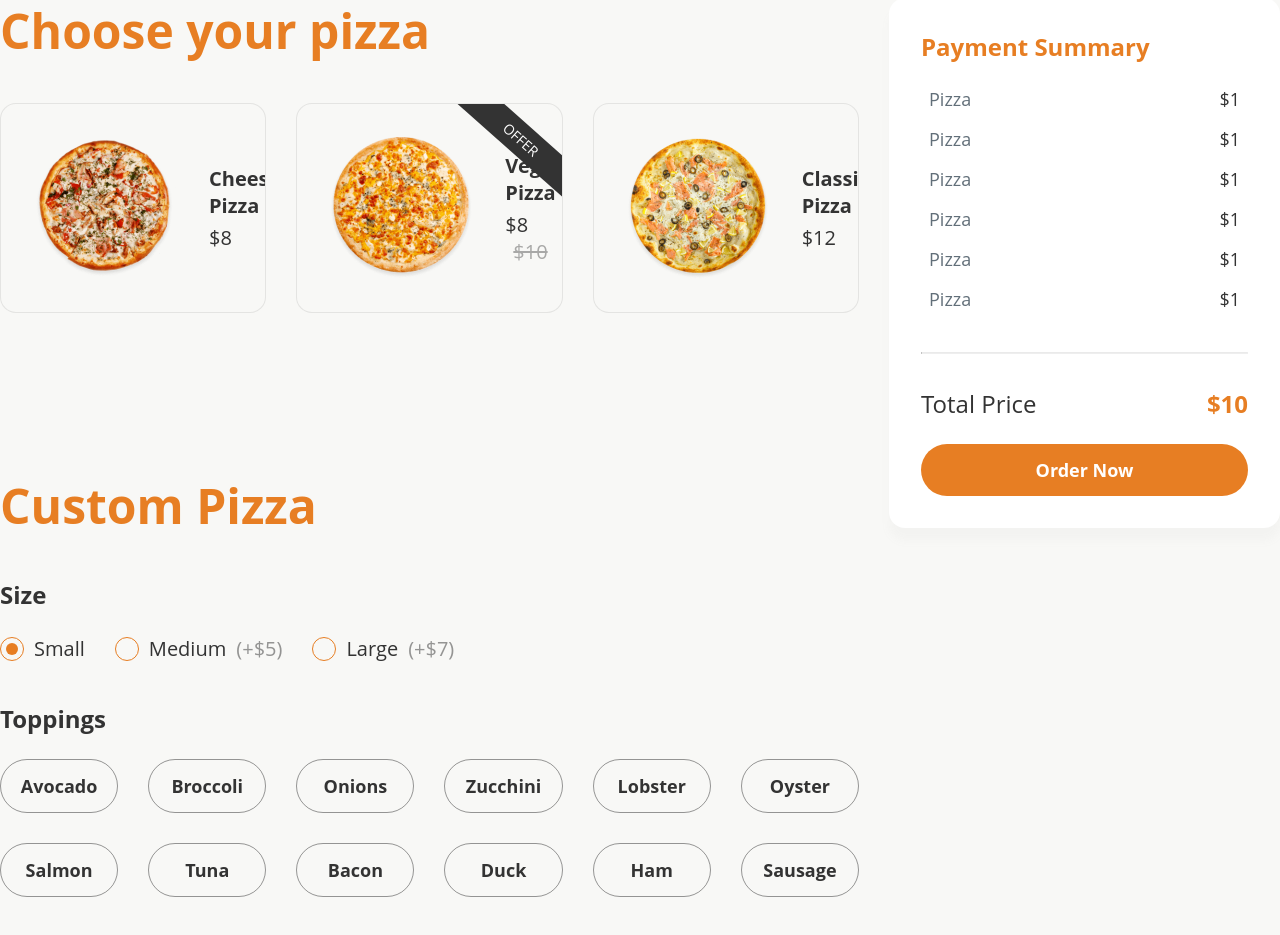
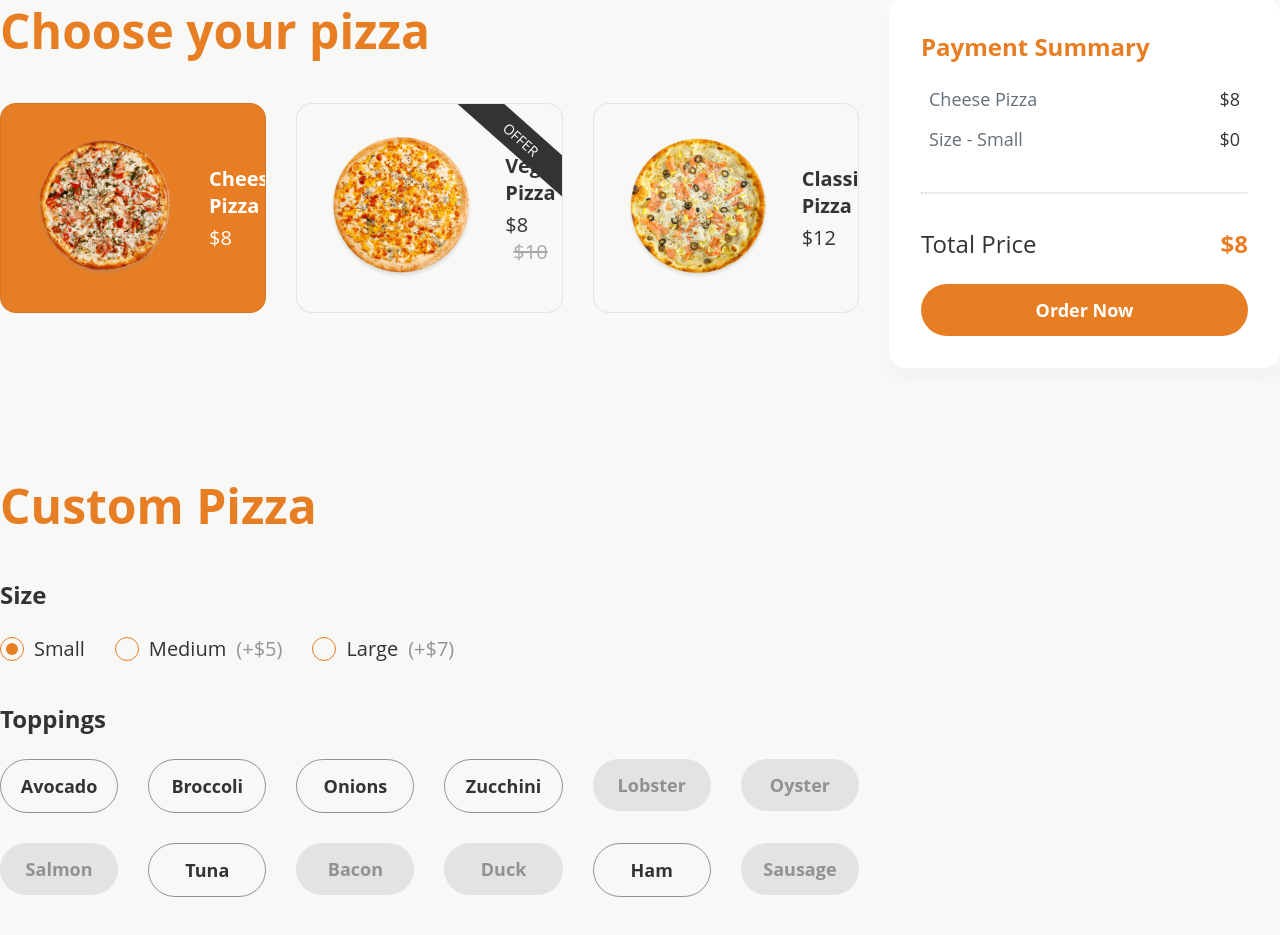
Before and after one commit to DodyDharma440/timedoor-pizza-order, a Vue app: page /order in a window 1280 px wide. Shown: the part 900-1835 px from the top of the page. Built offline with nearby package versions, Linux system fonts and the light colour scheme; the HTML template or start-up script is replaced by a standard one.

Commit message:
feat: order state management

```diff
--- a/package.json
+++ b/package.json
@@ -14,6 +14,7 @@
     "prepare": "husky install"
   },
   "dependencies": {
+    "pinia": "^3.0.3",
     "sass-embedded": "^1.89.2",
     "vue": "^3.5.13",
     "vue-router": "^4.5.0"
--- a/src/assets/styles/_buttons.scss
+++ b/src/assets/styles/_buttons.scss
@@ -12,6 +12,11 @@
     background-color: #e3e3e3;
     color: #919191;
     cursor: not-allowed;
+    border: 0;
+    &:hover {
+      background-color: #e3e3e3;
+      color: #919191;
+    }
   }
 
   &--primary {
--- a/src/components/ChoosePizza.vue
+++ b/src/components/ChoosePizza.vue
@@ -1,14 +1,9 @@
 <script setup lang="ts">
 import pizzaList from '@/static/pizza-list.json'
 import PizzaCard from './PizzaCard.vue'
-import type { IPizza } from '@/interfaces/pizza'
-import { ref } from 'vue'
+import { useOrderStore } from '@/stores/order'
 
-const selectedPizza = ref<IPizza | null>(null)
-
-const handleSelect = (pizza: IPizza) => {
-  selectedPizza.value = pizza
-}
+const store = useOrderStore()
 </script>
 
 <template>
@@ -17,8 +12,8 @@ const handleSelect = (pizza: IPizza) => {
     <div class="pizza-list__item" v-for="pizza in pizzaList.data" :key="pizza.id">
       <PizzaCard
         :pizza="pizza"
-        :is-selected="selectedPizza?.id === pizza.id"
-        @select="handleSelect(pizza)"
+        :is-selected="store.pizza.id === pizza.id"
+        @select="store.setPizza(pizza)"
       />
     </div>
   </div>
--- a/src/components/CustomPizza.vue
+++ b/src/components/CustomPizza.vue
@@ -1,30 +1,20 @@
 <script setup lang="ts">
 import toppingList from '@/static/topping-list.json'
 import sizeList from '@/static/size-list.json'
-import { ref } from 'vue'
 import RadioButton from './RadioButton.vue'
-import type { IPizzaSize } from '@/interfaces/pizza'
 import { currencyFormat } from '@/utils/number-format'
 
-const selectedToppings = ref<number[]>([])
-const selectedSize = ref<IPizzaSize>(sizeList.data[0])
+import { useOrderStore } from '@/stores/order'
+import type { IPizzaSize } from '@/interfaces/pizza'
+import { storeToRefs } from 'pinia'
 
-const isSelected = (toppingId: number) => {
-  return selectedToppings.value.includes(toppingId)
-}
-
-const handleSelect = (toppingId: number) => {
-  if (isSelected(toppingId)) {
-    selectedToppings.value = selectedToppings.value.filter((v) => v !== toppingId)
-  } else {
-    selectedToppings.value = [...selectedToppings.value, toppingId]
-  }
-}
+const store = useOrderStore()
+const { selectedSize, pizza } = storeToRefs(store)
 
 const handleChangeSize = (event: Event, value: IPizzaSize) => {
   const target = event.target as HTMLInputElement
   if (target.checked) {
-    selectedSize.value = value
+    store.setSelectedSize(value)
   }
 }
 </script>
@@ -61,10 +51,11 @@ const handleChangeSize = (event: Event, value: IPizzaSize) => {
           <button
             class="btn"
             :class="{
-              'btn--primary-default': !isSelected(topping.id),
-              'btn--primary-light': isSelected(topping.id),
+              'btn--primary-default': !store.isToppingSelected(topping.id),
+              'btn--primary-light': store.isToppingSelected(topping.id),
             }"
-            @click="handleSelect(topping.id)"
+            @click="store.toggleSelectTopping(topping)"
+            :disabled="!pizza.toppings.includes(topping.id)"
           >
             {{ topping.name }}
           </button>
--- a/src/components/PaymentSummary.vue
+++ b/src/components/PaymentSummary.vue
@@ -1,14 +1,8 @@
 <script setup lang="ts">
+import { useOrderStore } from '@/stores/order'
 import { currencyFormat } from '@/utils/number-format'
 
-const paymentDetails = [
-  { label: 'Pizza', value: 1 },
-  { label: 'Pizza', value: 1 },
-  { label: 'Pizza', value: 1 },
-  { label: 'Pizza', value: 1 },
-  { label: 'Pizza', value: 1 },
-  { label: 'Pizza', value: 1 },
-]
+const store = useOrderStore()
 </script>
 
 <template>
@@ -18,7 +12,7 @@ const paymentDetails = [
       <ul>
         <li
           class="payment-summary__detail-item"
-          v-for="(item, index) in paymentDetails"
+          v-for="(item, index) in store.paymentDetails"
           :key="index"
         >
           <p class="payment-summary__detail-item-label">
@@ -33,7 +27,9 @@ const paymentDetails = [
     <hr class="payment-summary__divider" />
     <div class="payment-summary__total">
       <p>Total Price</p>
-      <p class="payment-summary__total-price">{{ currencyFormat(10) }}</p>
+      <p class="payment-summary__total-price">
+        {{ currencyFormat(store.totalPrice) }}
+      </p>
     </div>
 
     <button class="btn btn--primary">Order Now</button>
--- /dev/null
+++ b/src/interfaces/order.ts
@@ -0,0 +1,7 @@
+import type { IPizza, IPizzaSize, IPizzaTopping } from './pizza'
+
+export interface IOrderState {
+  pizza: IPizza
+  selectedSize: IPizzaSize
+  selectedToppings: IPizzaTopping[]
+}
--- a/src/interfaces/pizza.ts
+++ b/src/interfaces/pizza.ts
@@ -16,3 +16,9 @@ export interface IPizzaSize {
   name: string
   extra_price: number
 }
+
+export interface IPizzaTopping {
+  id: number
+  name: string
+  price: number
+}
--- a/src/main.ts
+++ b/src/main.ts
@@ -1,11 +1,14 @@
 import { createApp } from 'vue'
+import { createPinia } from 'pinia'
 import App from './App.vue'
 import router from './router'
 
 import './assets/styles/main.scss'
 
 const app = createApp(App)
+const pinia = createPinia()
 
 app.use(router)
+app.use(pinia)
 
 app.mount('#app')
--- /dev/null
+++ b/src/stores/order.ts
@@ -0,0 +1,58 @@
+import { defineStore } from 'pinia'
+import type { IOrderState } from '@/interfaces/order'
+import pizzaList from '@/static/pizza-list.json'
+import sizeList from '@/static/size-list.json'
+import type { IPizza, IPizzaSize, IPizzaTopping } from '@/interfaces/pizza'
+
+export const useOrderStore = defineStore('order', {
+  state: () =>
+    ({
+      pizza: pizzaList.data[0],
+      selectedSize: sizeList.data[0],
+      selectedToppings: [],
+    }) as IOrderState,
+  getters: {
+    pizzaPrice({ pizza }) {
+      return pizza.discount.is_active ? pizza.discount.final_price : pizza.price
+    },
+    totalPrice(): number {
+      return this.paymentDetails.reduce((prev, curr) => (prev += curr.value), 0)
+    },
+    paymentDetails({
+      pizza,
+      selectedSize,
+      selectedToppings,
+    }): Array<{ label: string; value: number }> {
+      return [
+        { label: pizza.name, value: this.pizzaPrice },
+        { label: `Size - ${selectedSize.name}`, value: this.selectedSize.extra_price },
+        ...selectedToppings.map(({ name, price }) => ({
+          label: name,
+          value: price,
+        })),
+      ]
+    },
+  },
+  actions: {
+    setPizza(value: IPizza) {
+      this.pizza = value
+      this.selectedToppings = this.selectedToppings.filter((t) => {
+        return value.toppings.includes(t.id)
+      })
+    },
+    setSelectedSize(value: IPizzaSize) {
+      this.selectedSize = value
+    },
+    isToppingSelected(toppingId: number): boolean {
+      return this.selectedToppings.some((t) => t.id === toppingId)
+    },
+    toggleSelectTopping(value: IPizzaTopping): void {
+      const isSelected = this.isToppingSelected(value.id)
+      if (isSelected) {
+        this.selectedToppings = this.selectedToppings.filter((v) => v.id !== value.id)
+      } else {
+        this.selectedToppings = [...this.selectedToppings, value]
+      }
+    },
+  },
+})
```
Also changed, not shown: 1 other file (tests, documents, lock files or other folders).
